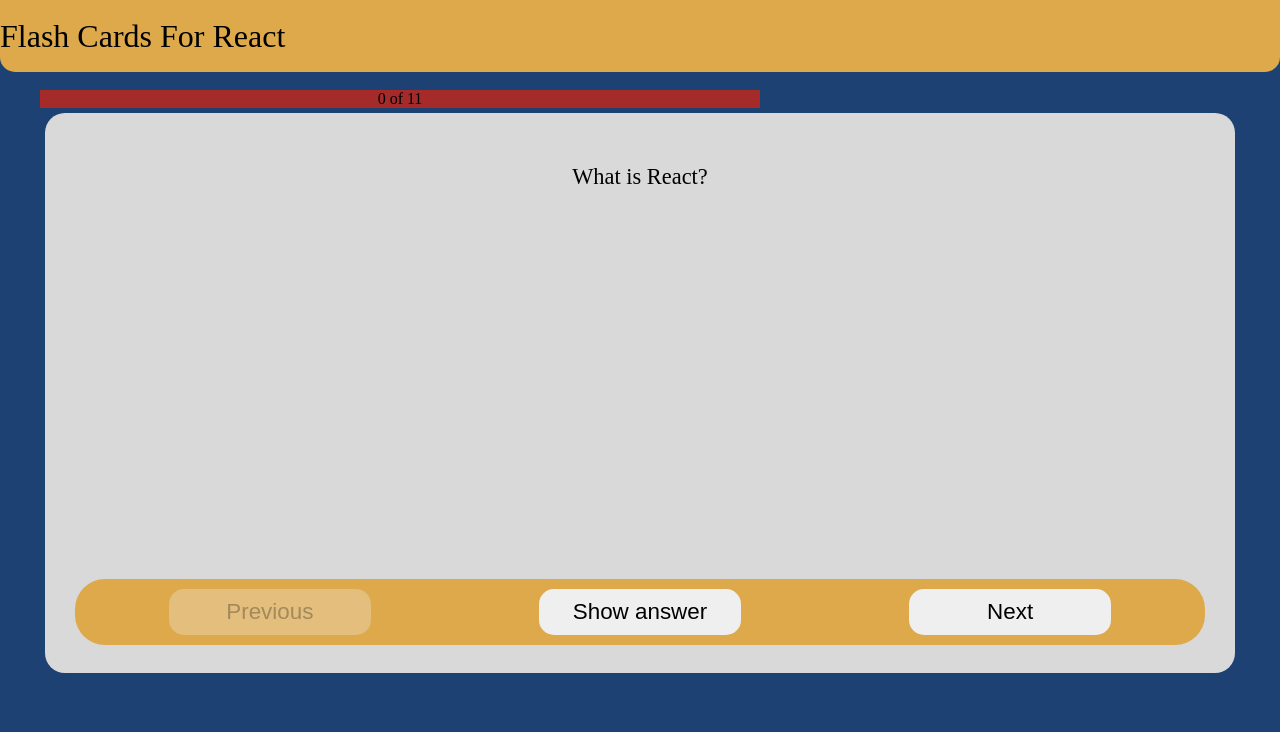
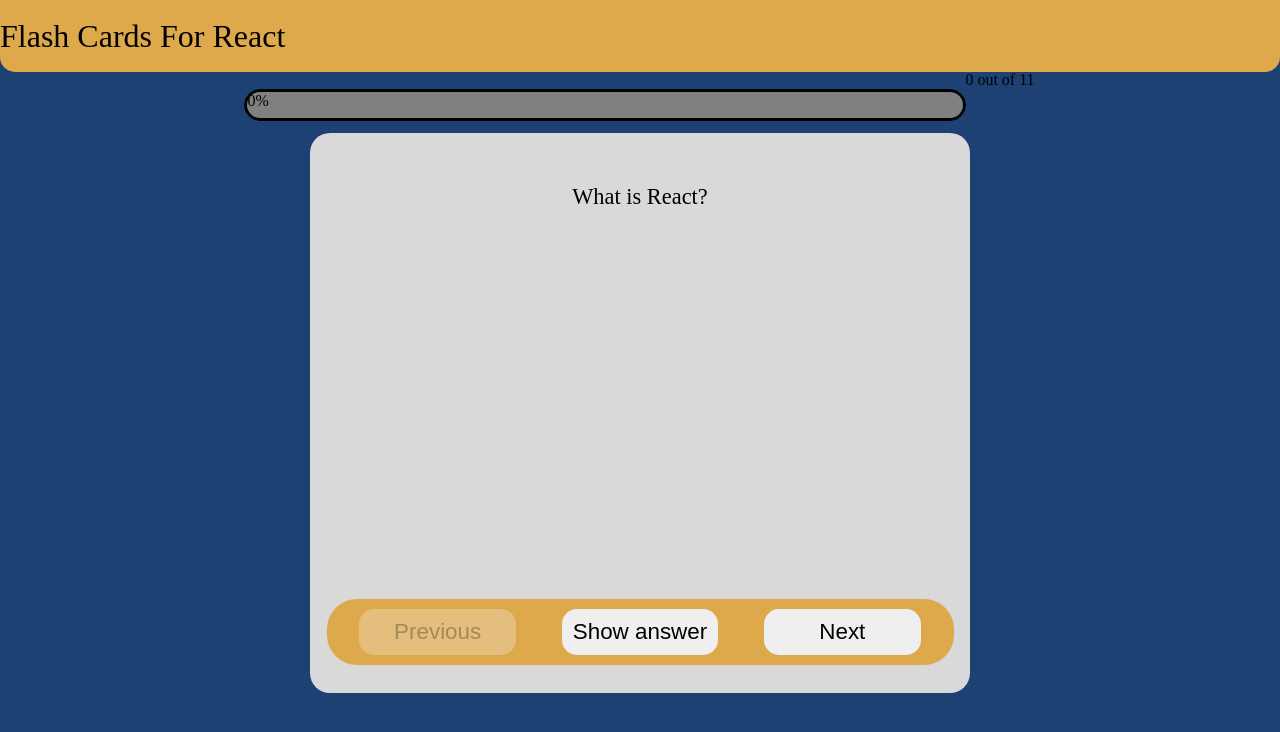
Before and after one commit to leulXllll/Flash-cards, a React (Vite) app in the folder flash_card/: page / in a window 1280 px wide. Shown: the top 732 px of the page. Built offline with nearby package versions, Linux system fonts and the light colour scheme.

Commit message:
progress bar feature added

```diff
--- a/flash_card/src/App.jsx
+++ b/flash_card/src/App.jsx
@@ -85,7 +85,7 @@ function App() {
   return (
     <>
     <Header/>
-    <ProgressBar completed={completed}/>
+    {tempNotes && <ProgressBar finished={completed} no_questions={tempNotes.length-1}/>}
       {notes &&
      <Card notes={notes}
       flip={flipCard} next={handleNext}
--- a/flash_card/src/ProgressBar.jsx
+++ b/flash_card/src/ProgressBar.jsx
@@ -1,9 +1,31 @@
+import { useEffect, useState } from 'react';
 import './progressbar.css';
-const ProgressBar = ({completed}) => {
+const ProgressBar = ({no_questions,finished}) => {
+
+        const [completed , setCompleted] = useState(finished);
+
+        useEffect(()=>{
+
+            let valueInPercent = Math.floor((finished*100)/no_questions);
+            setCompleted(valueInPercent);
+
+        },[no_questions,finished]);
 
     return (
-        <div className="progress-bar">
-                  {completed} of 11
+        <div className='progress-cont'>
+            <div className="progress-bar">
+                    <div style={{
+                        height:'100%',
+                        width:`${completed}%`,
+                        backgroundColor:'brown',
+                        transition: "width 0.5s",
+                        borderRadius:"15px"
+
+                    }}>
+                        {completed}%
+                    </div>
+            </div>
+                   <span> {finished} out of {no_questions}</span>
         </div>
      );
 }
--- a/flash_card/src/cards.css
+++ b/flash_card/src/cards.css
@@ -17,7 +17,7 @@ button{
     border: none;
     font-size: 1.4em;
     padding: 10px;
-    width: 9em;
+    width: 7em;
 }
 button:hover{
     color: white;
@@ -31,7 +31,9 @@ button:hover{
     justify-content: space-around;
     align-items: center;
     border-radius: 20px;
-    margin: 5px;
+    margin: auto;
+    margin-top: 13px;
+    width: 55%;
 }
 p{
     font-size: 1.4em;
--- a/flash_card/src/progressbar.css
+++ b/flash_card/src/progressbar.css
@@ -1,7 +1,23 @@
+.progress-cont{
+
+    display: flex;
+    width: 100%;
+    justify-content: center;
+    align-items: center;
+}
+
+
+
 .progress-bar{
+    text-align: right;
     margin-top: 50px;
     width: 60%;
-    background-color: brown;
+    height: 30px;
+    background-color: gray;
+    border: 2px solid black;
+    outline: 1px solid black;
+    border-radius: 15px;
+
 }
 .header{
     height: 4.5rem;
```
